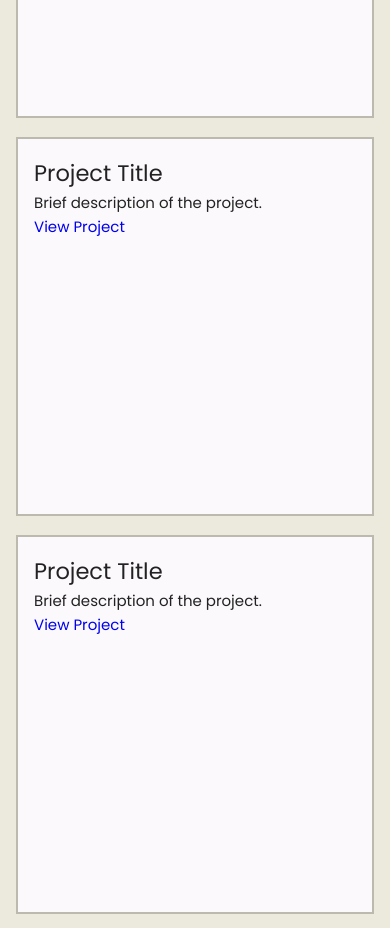
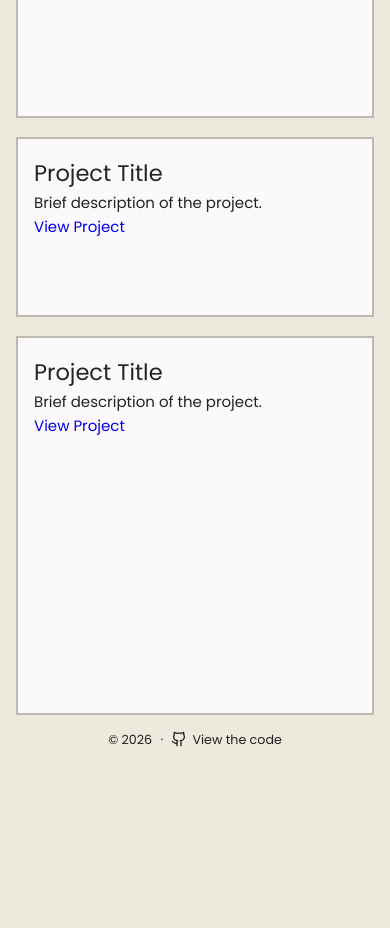
Before and after one commit to la1qa/la1qa.github.io, a React (Vite) app: page /#/projects in a window 390 px wide. Shown: the part 780-1708 px from the top of the page. After the commit the page ends 1543 px from the top, so only its background shows below. Built offline with nearby package versions, Linux system fonts and the light colour scheme.

Commit message:
med vertical mobile fix

```diff
--- a/src/pages/styles/Projects.module.css
+++ b/src/pages/styles/Projects.module.css
@@ -101,7 +101,7 @@
 
     .MediumVertical {
     grid-column: span 1;
-    grid-row: span 2;
+    grid-row: span 1;
     }
 
     .Large {
```
Also changed, not shown: 1 other file (tests, documents, lock files or other folders).
